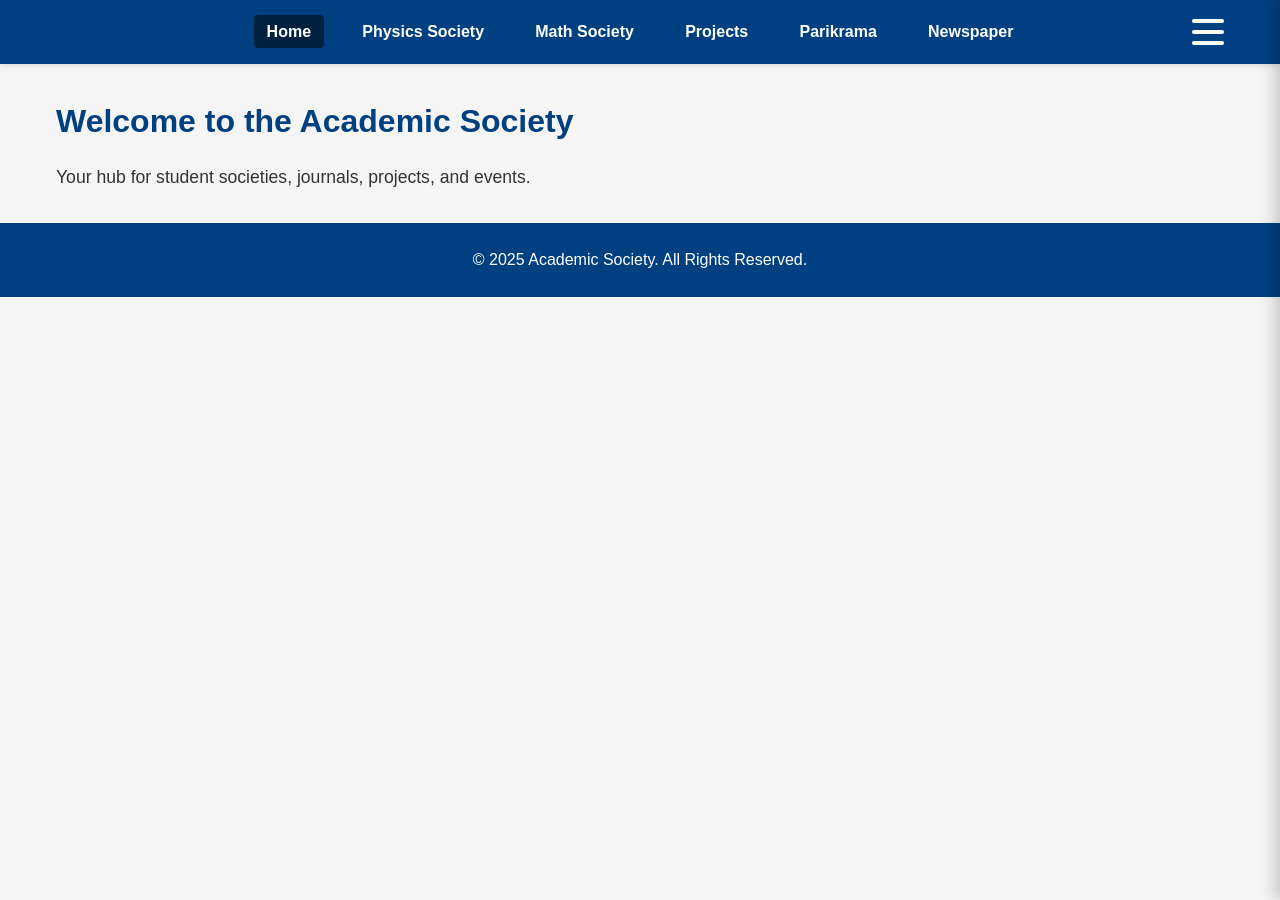
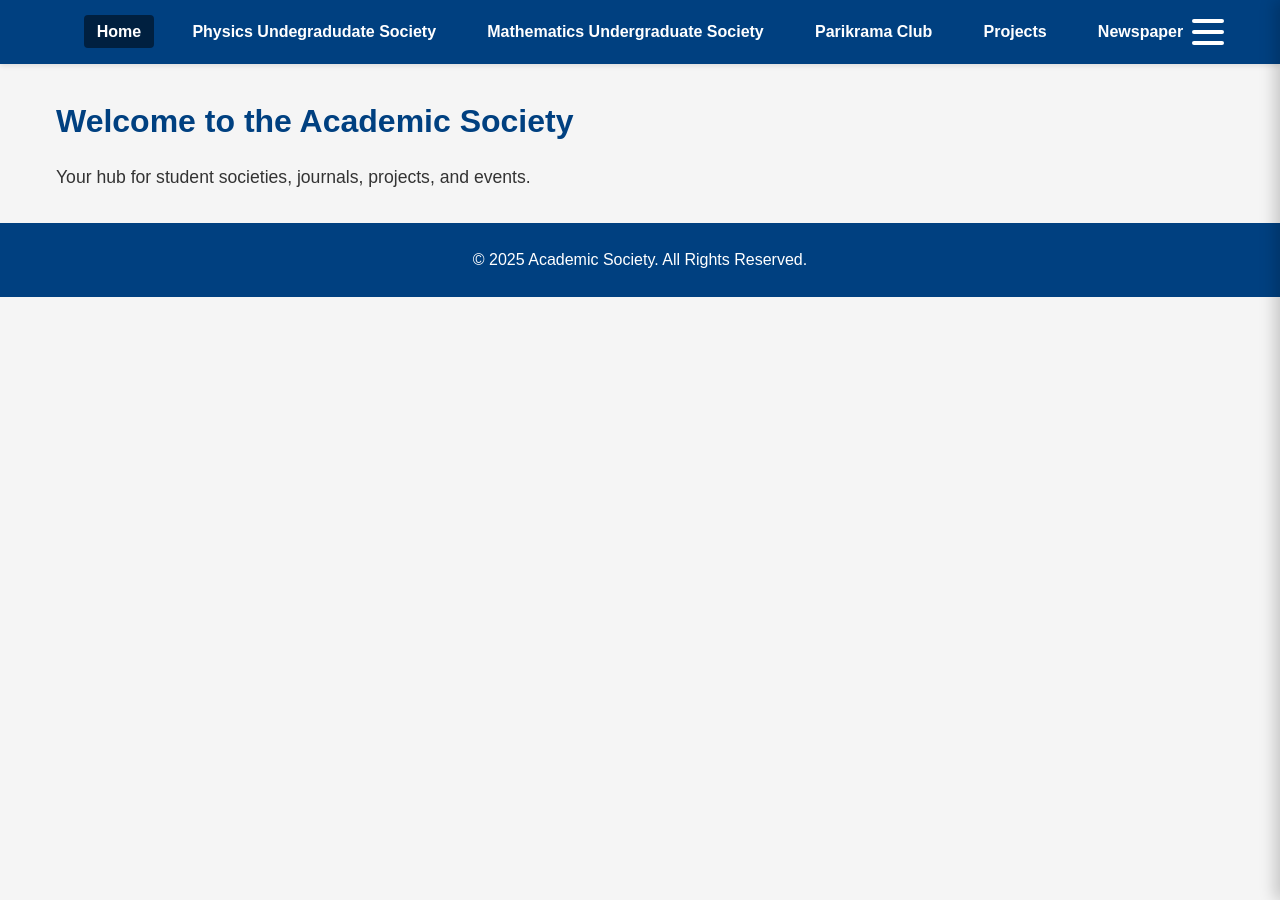
Before and after one commit to Research-Undergraduate-Society/student-research, a Jekyll site: the page built from index.html, in a window 1280 px wide. Built offline with Jekyll 4.4.1, drawn with Linux system fonts in a browser that asks for light colours.

Commit message:
Update default.html

```diff
--- a/_layouts/default.html
+++ b/_layouts/default.html
@@ -12,10 +12,10 @@
     <nav>
       <ul class="main-nav">
         <li><a href="index.html">Home</a></li>
-        <li><a href="physics.html">Physics Society</a></li>
-        <li><a href="mathematics.html">Math Society</a></li>
+        <li><a href="physics.html">Physics Undegradudate Society</a></li>
+        <li><a href="mathematics.html">Mathematics Undergraduate Society</a></li>
+        <li><a href="parikrama.html">Parikrama Club</a></li>
         <li><a href="projects.html">Projects</a></li>
-        <li><a href="parikrama.html">Parikrama</a></li>
         <li><a href="newspaper.html">Newspaper</a></li>
       </ul>
 
```
